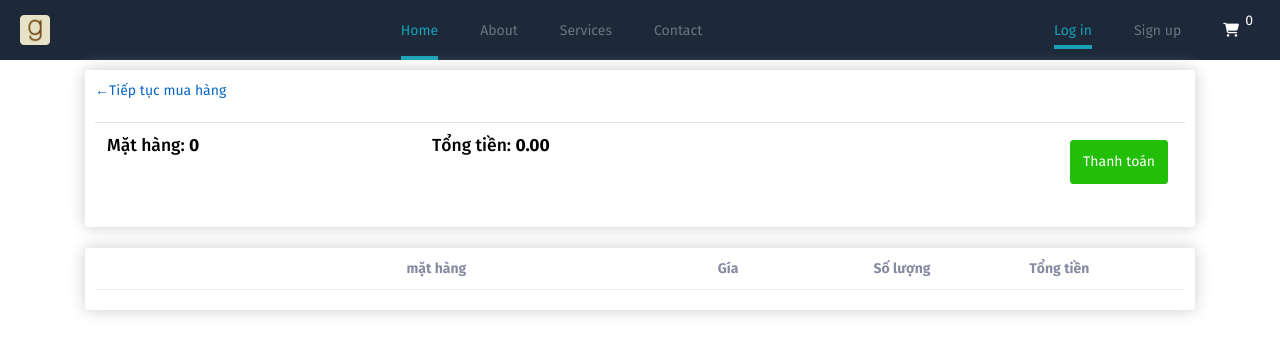
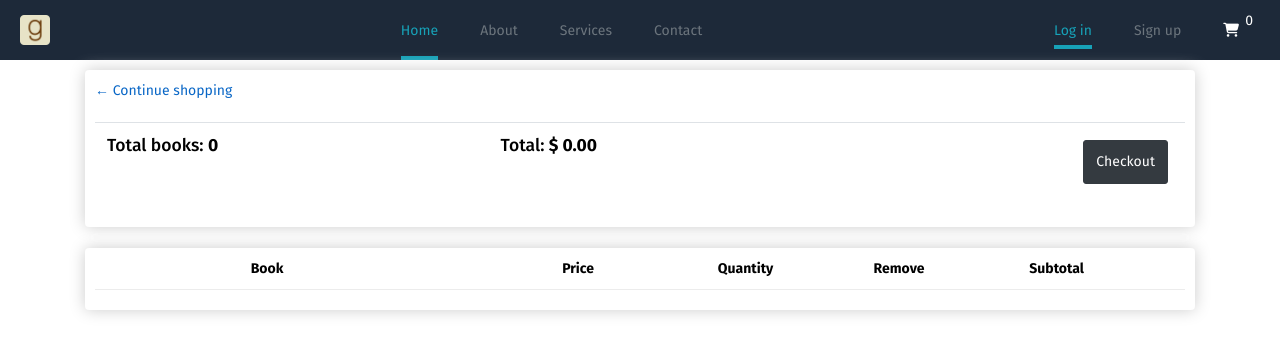
Before and after one commit to tuan11b3/book-shop11-3-23, a Django app: page /cart/ in a window 1280 px wide. Shown: the top 354 px of the page. Run offline with Django 4.2, Linux system fonts and the light colour scheme; lists and menus that the app fills with data are empty; some libraries are stand-ins or nearby versions; some web fonts are replaced.

Commit message:
checkout + cart

```diff
--- a/static/css/main.css
+++ b/static/css/main.css
@@ -47,6 +47,17 @@ p {
   width: 25px;
   display: inline-block;
   margin-left: 15px;
+}
+
+.cart-row i {
+  color: black;
+  cursor: pointer;
+  transform: translateX(20px);
+  transition: 0.5;
+}
+
+.cart-row i:hover {
+  color: red;
 }
 
 #cart-total {
--- a/store/templates/store/cart.html
+++ b/store/templates/store/cart.html
@@ -6,45 +6,45 @@
     <div class="row">
         <div class="col-lg-12">
             <div class="box-element">
-                <a href="{% url 'store:store' %}">&#8592;Tiếp tục mua hàng</a>
-
+                <a href="{% url 'store:store' %}">&#8592; Continue shopping</a>
                 <br>
                 <br>
-
                 <table class="table">
                     <str>
-                        <th><h5>Mặt hàng: <strong>{{order.get_cart_items}}</strong></h5></th>
-                        <th><h5>Tổng tiền: <strong>{{order.get_cart_total|floatformat:2}}</strong></h5></th>
+                        <th><h5>Total books: <strong>{{order.get_cart_items}}</strong></h5></th>
+                        <th><h5>Total: <strong>$ {{order.get_cart_total|floatformat:2}}</strong></h5></th>
                         <th>
-                            <a style="float:right; margin:5px" class="btn btn-success" href="{% url 'store:checkout' %}">Thanh toán</a>
+                            <a style="float:right; margin:5px" class="btn btn-dark" href="{% url 'store:checkout' %}">Checkout</a>
                         </th>
                     </str>
                 </table>
             </div>
             <br>
             <div class="box-element">
-                <div class="cart-row">
-                    <div style="flex:2"></div>
-                    <div style="flex:2"><strong>mặt hàng</strong></div>
-                    <div style="flex:1"><strong>Gía</strong></div>
-                    <div style="flex:1"><strong>Số lượng</strong></div>
-                    <div style="flex:1"><strong>Tổng tiền</strong></div>
+                <div class="cart-row" style="color: black;">
+                    <div style="flex:1"></div>
+                    <div style="flex:2"><strong>Book</strong></div>
+                    <div style="flex:1"><strong>Price</strong></div>
+                    <div style="flex:1"><strong>Quantity</strong></div>
+                    <div style="flex:1"><strong>Remove</strong></div>
+                    <div style="flex:1"><strong>Subtotal</strong></div>
                 </div>
                 {% for item in items %}
                     <div class="cart-row">
-                    <div style="flex:2"><img class="row-image" src="{{item.product.imageURL}}"></div>
+                        <div style="flex:1"><img class="row-image" src="{{item.product.imageURL}}"></div>
                         <div style="flex:2"><p>{{item.product.name}}<p></p></div>
                         <div style="flex:1"><p>$ {{item.product.price|floatformat:2}}</p></div>
                         <div style="flex:1">
                             <p class="quantity">x{{item.quantity}}</p>
                             <div class="quantity">
                                 <img data-product="{{item.product.id}}" data-action="add" class="chg-quantity update-cart" src="{% static 'images/arrow_up.png' %}">
-
                                 <img data-product="{{item.product.id}}" data-action="remove" class="chg-quantity update-cart" src="{% static 'images/arrow_down.png'%}">
-
                             </div>
                         </div>
-                    <div style="flex:1">$ {{item.get_total}}</div>
+                        <div style="flex:1">
+                            <i class="fa-solid fa-trash-can"></i>
+                        </div>
+                        <div style="flex:1; color: black;">$ {{item.get_total}}</div>
                     </div>
                 {% endfor %}
 
```
Also changed, not shown: store/templates/store/checkout.html (+21 -19 lines), store/templates/store/collection.html (+6 -11 lines), store/templates/store/product.html (+11 -5 lines), store/templates/store/store.html (+11 -9 lines). Lines whose indentation alone changed are shown as unchanged.
